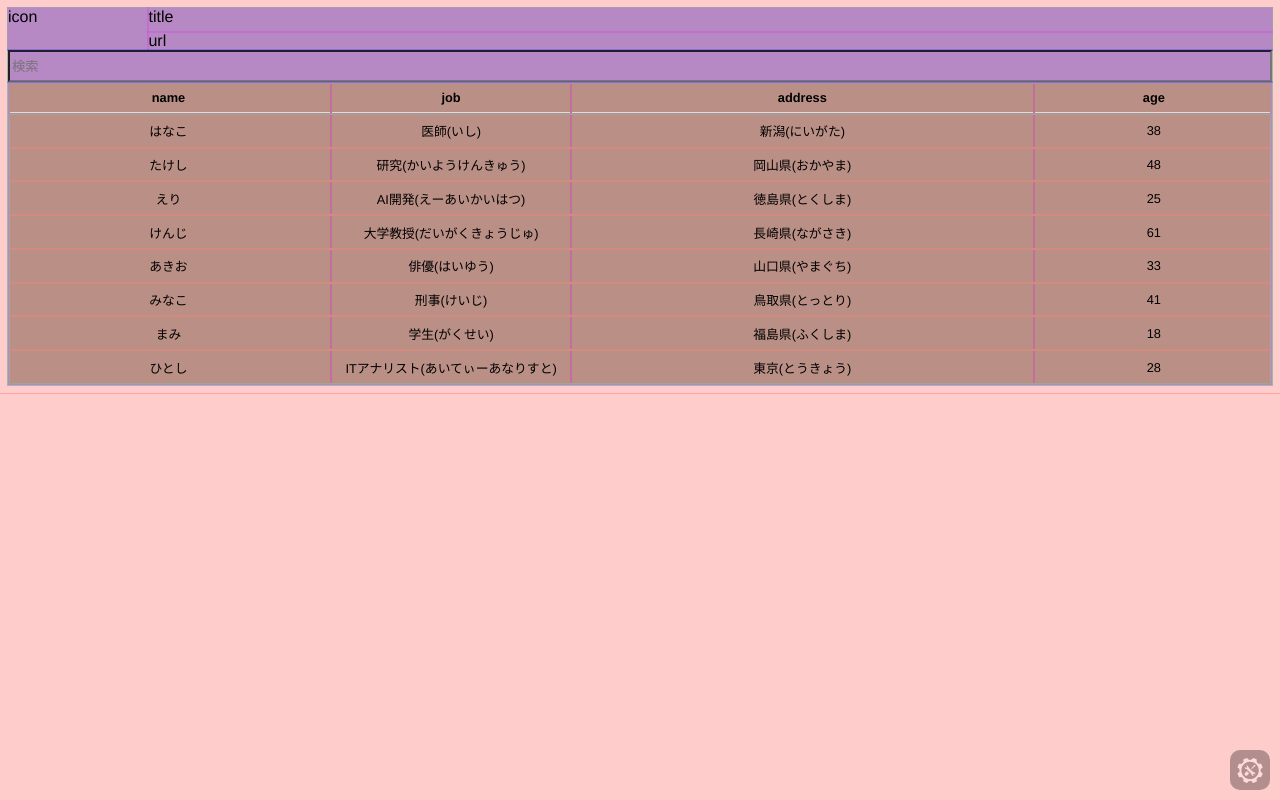
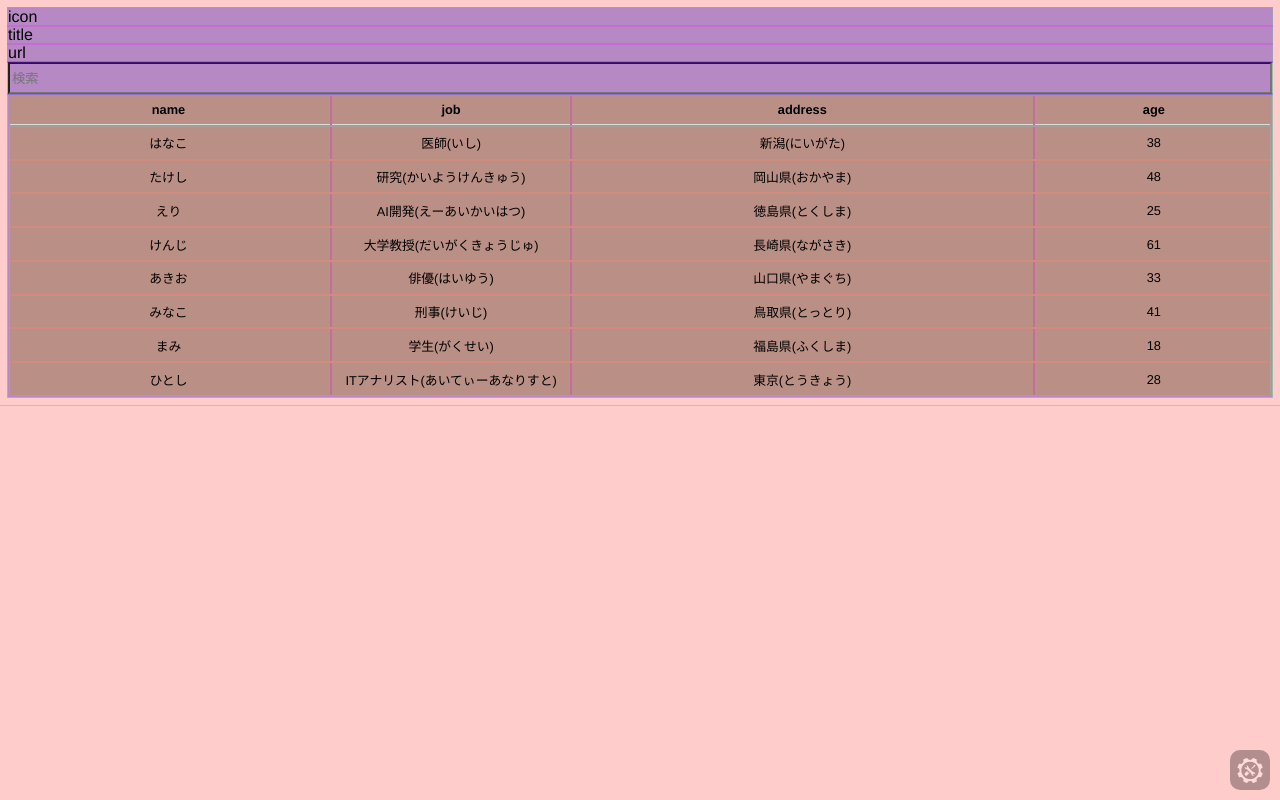
Before and after one commit to pome-ta/jsLightTableFilter, a website: page docs/index.html in a window 1280 px wide. Drawn offline with Linux system fonts and the light colour scheme.

Commit message:
deploy test

```diff
--- a/docs/css/style.css
+++ b/docs/css/style.css
@@ -50,21 +50,3 @@ td {
   overflow: hidden;
   max-width: 0;
 }
-
-.wrapper {
-  display: grid;
-  grid-template-columns: 1fr 8fr;
-  grid-template-rows : 8fr 6fr;
-  grid-template-areas :
-    "icon title"
-    "icon url";
-}
-.icon {
-  grid-area: icon;
-}
-.title {
-  grid-area: title;
-}
-.url {
-  grid-area: url;
-}
```
